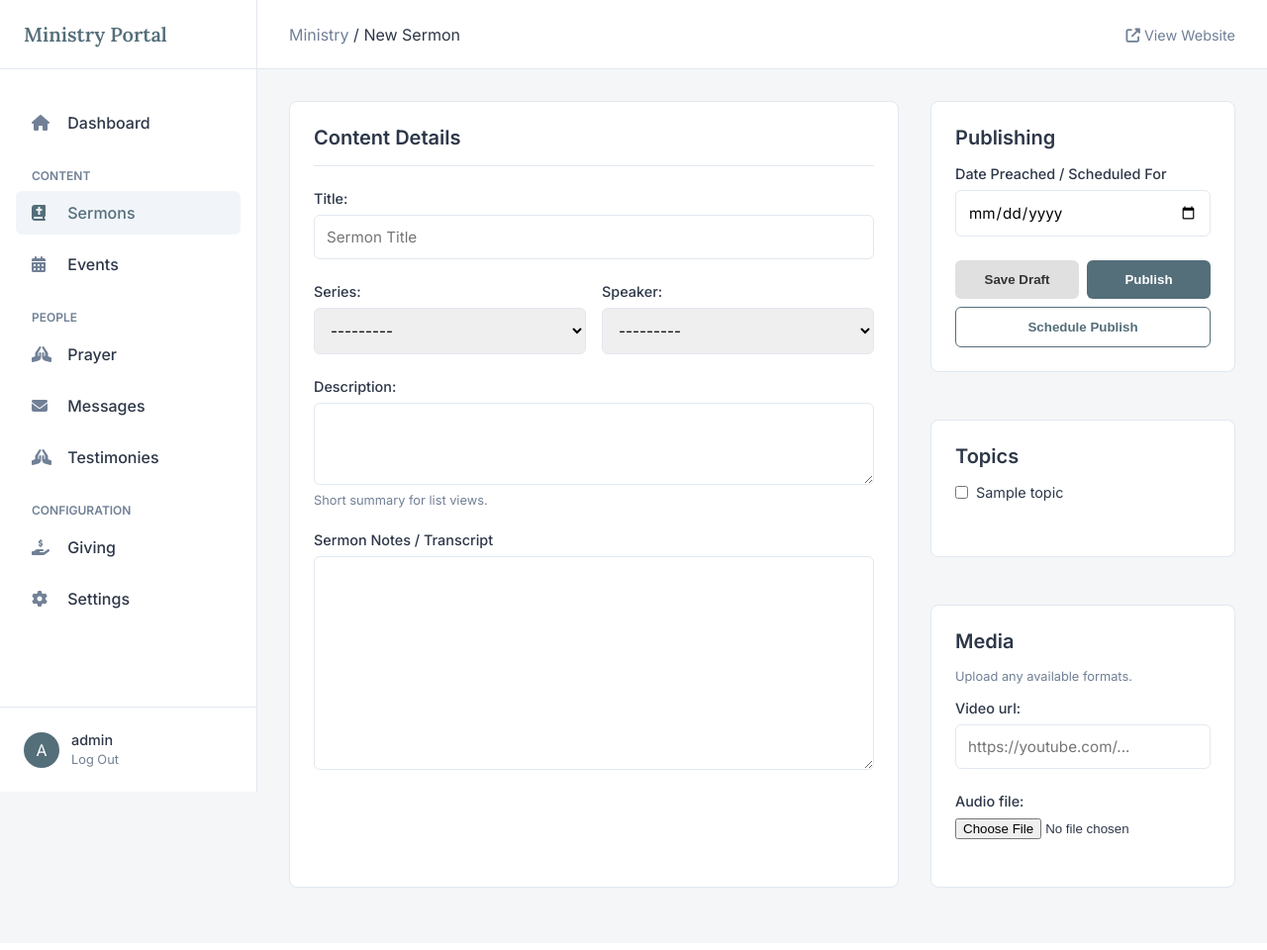
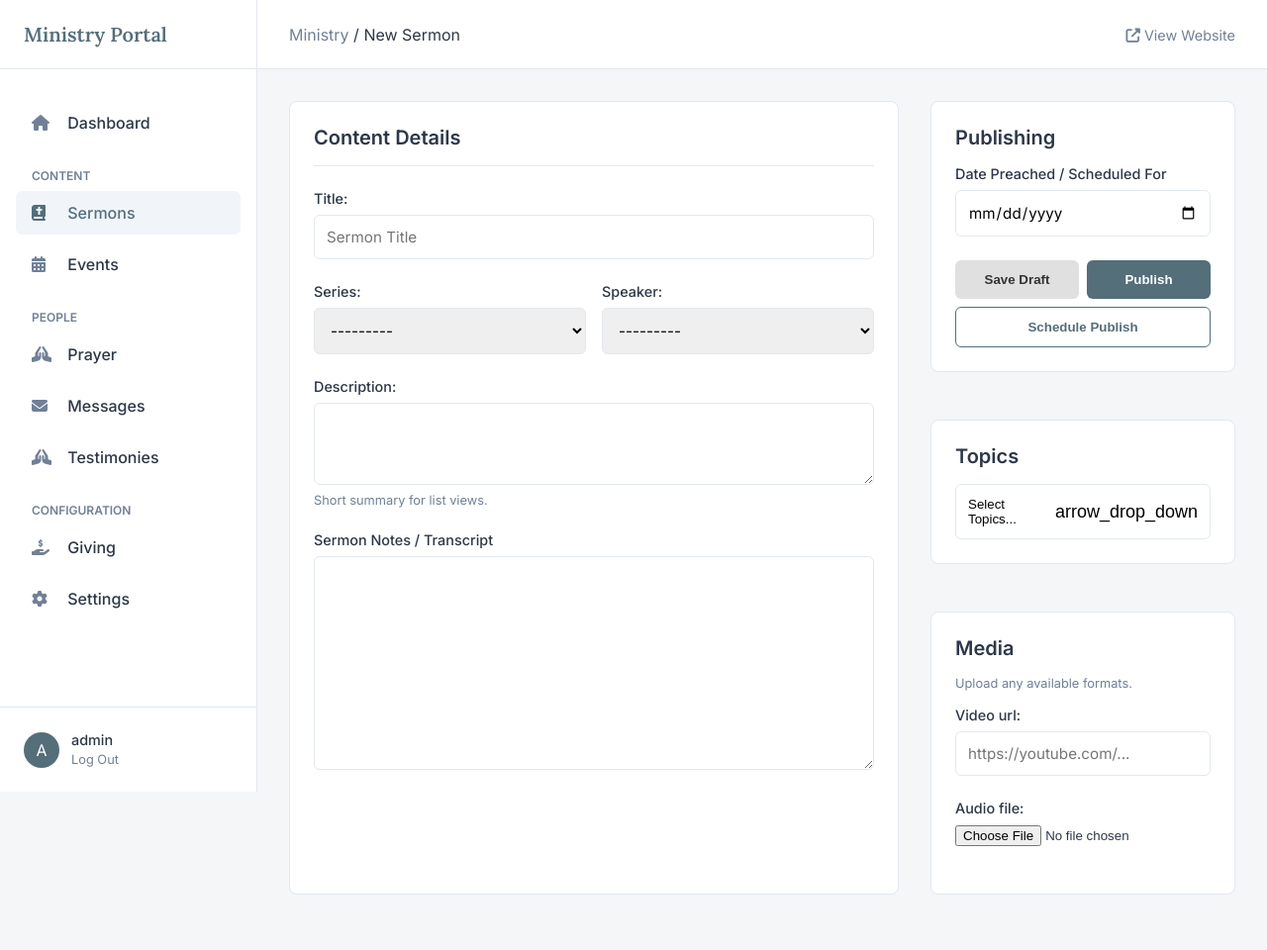
Before and after one commit to Eminenz07/the_truth_gate, a Django app: page /dashboard/sermons/add/ in a window 1280 px wide. Shown: the whole page at 99% size. Before the commit the page ends 897 px from the top, so only its background shows below. Run offline with Django 5.2, Linux system fonts and the light colour scheme; a user stored in the database is signed in; tables that the repository leaves empty hold one stand-in row (values such as "Sample post"); some libraries are stand-ins or nearby versions.

Commit message:
UI: Convert Topics list to Multi-Select Dropdown

```diff
--- a/dashboard/templates/dashboard/sermon_form.html
+++ b/dashboard/templates/dashboard/sermon_form.html
@@ -157,8 +157,17 @@
             <!-- Topics -->
             <div class="card">
                 <h2>Topics</h2>
-                <div class="form-group topic-selector" style="max-height: 200px; overflow-y: auto; display: flex; flex-direction: column; gap: 0.5rem;">
-                    {{ form.topics }}
+
+                <!-- Custom Multi-Select Dropdown -->
+                <div class="custom-dropdown" style="position: relative;">
+                    <button type="button" id="topicDropdownBtn" onclick="toggleTopicDropdown()" style="width: 100%; padding: 0.75rem; border: 1px solid var(--border-color); border-radius: 6px; background: white; text-align: left; display: flex; justify-content: space-between; align-items: center; cursor: pointer;">
+                        <span id="topicBtnText">Select Topics...</span>
+                        <span class="material-icons-round" style="font-size: 18px;">arrow_drop_down</span>
+                    </button>
+
+                    <div id="topicDropdownContent" class="form-group topic-selector" style="display: none; position: absolute; top: 100%; left: 0; right: 0; background: white; border: 1px solid var(--border-color); border-radius: 6px; padding: 1rem; z-index: 100; max-height: 250px; overflow-y: auto; box-shadow: 0 4px 6px rgba(0,0,0,0.1); margin-top: 4px;">
+                        {{ form.topics }}
+                    </div>
                 </div>
             </div>
 
@@ -180,23 +189,61 @@
 </form>
 
 <script>
+    // Status Logic
     function submitForm(status) {
-        // Set hidden status field
         document.querySelector('select[name="status"]').value = status;
-
-        // If "Publish" is clicked, ensure date is set (default to today if empty? Model form might handle it)
-        // Submit
         document.querySelector('form').submit();
     }
 
-    // Schedule logic: toggle focus on date picker
+    // Schedule Logic
     document.querySelector('.schedule-btn').addEventListener('click', function() {
         const dateInput = document.querySelector('input[name="date_preached"]');
         dateInput.focus();
-        dateInput.click(); // Try to open picker
-        // We assume user picks a date and then clicks "Publish".
-        // Or we could change "Publish" text to "Schedule" if date > today.
+        dateInput.click();
     });
+
+    // Topic Dropdown Logic
+    function toggleTopicDropdown() {
+        const display = document.getElementById('topicDropdownContent').style.display;
+        document.getElementById('topicDropdownContent').style.display = (display === 'none') ? 'block' : 'none';
+    }
+
+    // Close dropdown when clicking outside
+    document.addEventListener('click', function(event) {
+        const dropdown = document.querySelector('.custom-dropdown');
+        if (!dropdown.contains(event.target)) {
+            document.getElementById('topicDropdownContent').style.display = 'none';
+        }
+    });
+
+    // Update Button Text Logic
+    function updateTopicLabel() {
+        const checkboxes = document.querySelectorAll('.topic-selector input[type="checkbox"]');
+        const selected = [];
+        checkboxes.forEach(cb => {
+            if (cb.checked) {
+                // Find the label text next to the checkbox
+                selected.push(cb.parentNode.textContent.trim());
+            }
+        });
+
+        const btnText = document.getElementById('topicBtnText');
+        if (selected.length === 0) {
+            btnText.textContent = "Select Topics...";
+        } else if (selected.length <= 2) {
+            btnText.textContent = selected.join(', ');
+        } else {
+            btnText.textContent = `${selected.length} Topics Selected`;
+        }
+    }
+
+    // Init & Listeners
+    const topicCheckboxes = document.querySelectorAll('.topic-selector input[type="checkbox"]');
+    topicCheckboxes.forEach(cb => {
+        cb.addEventListener('change', updateTopicLabel);
+    });
+    // Run once on load
+    updateTopicLabel();
 </script>
     </div>
 </form>
```
